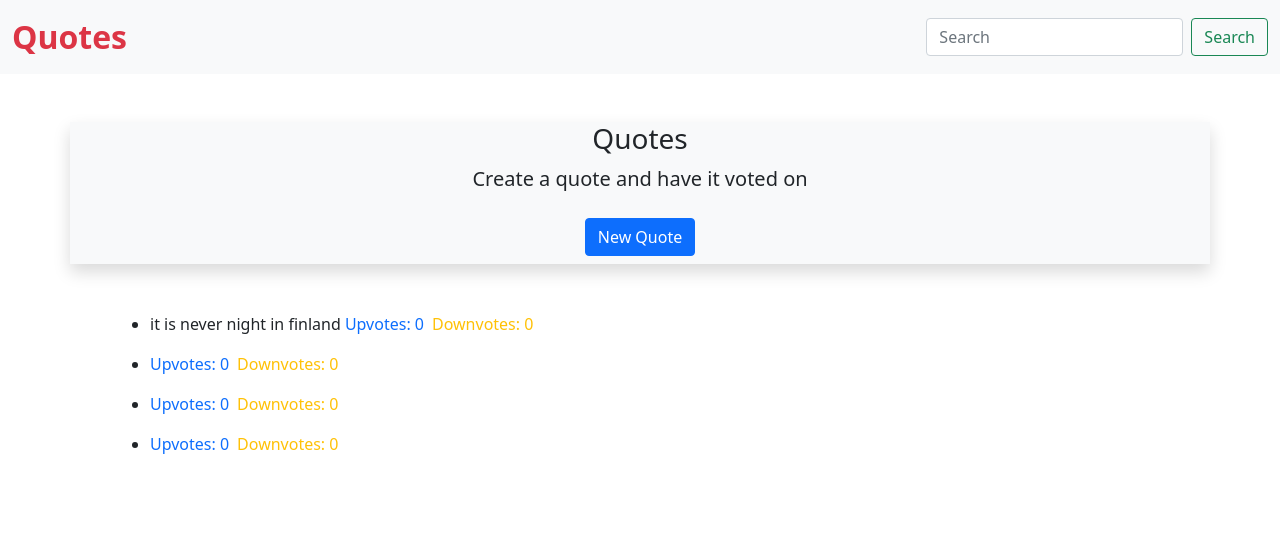
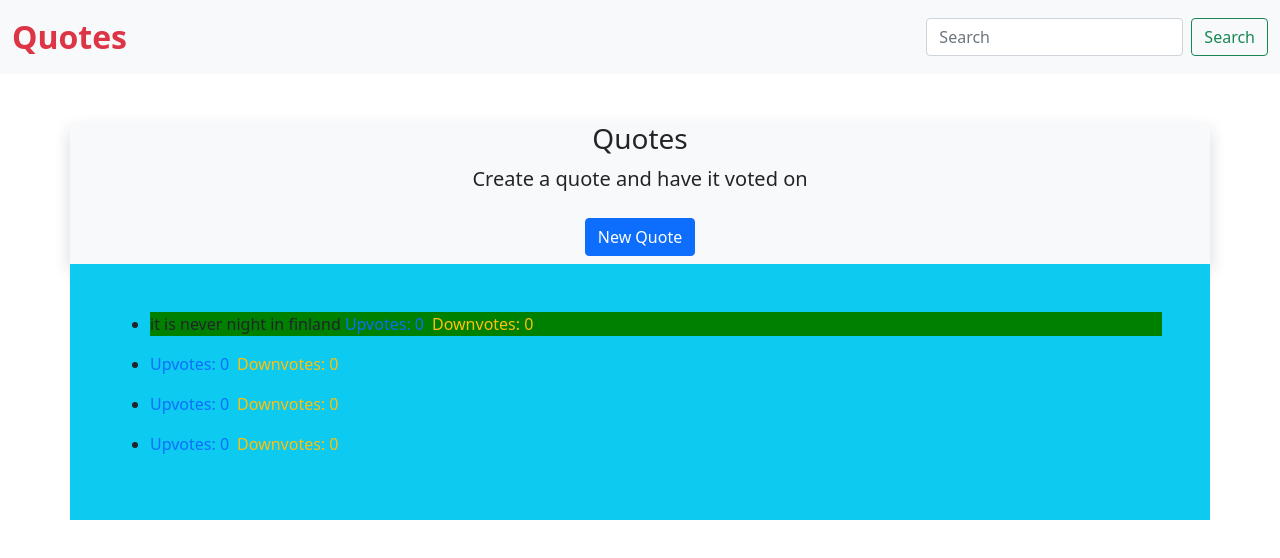
Before and after one commit to DEANKAGO/Quotes, an Angular app: page / in a window 1280 px wide. Shown: the top 558 px of the page. Built offline with nearby package versions, Linux system fonts and the light colour scheme.

Commit message:
added highlight option

```diff
--- a/src/app/highlight.directive.ts
+++ b/src/app/highlight.directive.ts
@@ -6,7 +6,7 @@ import { Directive, ElementRef } from '@angular/core';
 export class HighlightDirective {
 
   constructor(private elem: ElementRef) {
-    elem.nativeElement
+    elem.nativeElement.style.backgroundColor = 'green'
    }
 
 }
--- a/src/app/quote/quote.component.html
+++ b/src/app/quote/quote.component.html
@@ -1,5 +1,12 @@
-<div class="container p-5">
+<div class="container p-5 bg-info">
   <ul  *ngFor = 'let quote of quotes'>
-    <li>{{quote.quote}} <span class="text-primary">Upvotes: {{quote.upvotes}}</span> <span class="text-warning m-2">Downvotes: {{quote.downvotes}}</span></li>
+    <div *ngIf="quote.id == 1; then highlight else empty"></div>
+    <ng-template #highlight>
+      <li appHighlight>{{quote.quote}} <span class="text-primary">Upvotes: {{quote.upvotes}}</span> <span class="text-warning m-2">Downvotes: {{quote.downvotes}}</span></li>
+    </ng-template>
+    <ng-template #empty>
+      <li>{{quote.quote}} <span class="text-primary">Upvotes: {{quote.upvotes}}</span> <span class="text-warning m-2">Downvotes: {{quote.downvotes}}</span></li>
+    </ng-template>
+
   </ul>
 </div>
--- a/src/app/quote/quote.component.ts
+++ b/src/app/quote/quote.component.ts
@@ -9,7 +9,7 @@ import { Quote } from '../quote';
 })
 export class QuoteComponent implements OnInit {
 
-  quotes: Quote[]= [
+  public quotes: Quote[]= [
     new Quote(1, "it is never night in finland", "", "", 0, 0),
     new Quote(2, "", "", "", 0, 0),
     new Quote(3, "", "", "", 0, 0),
```
